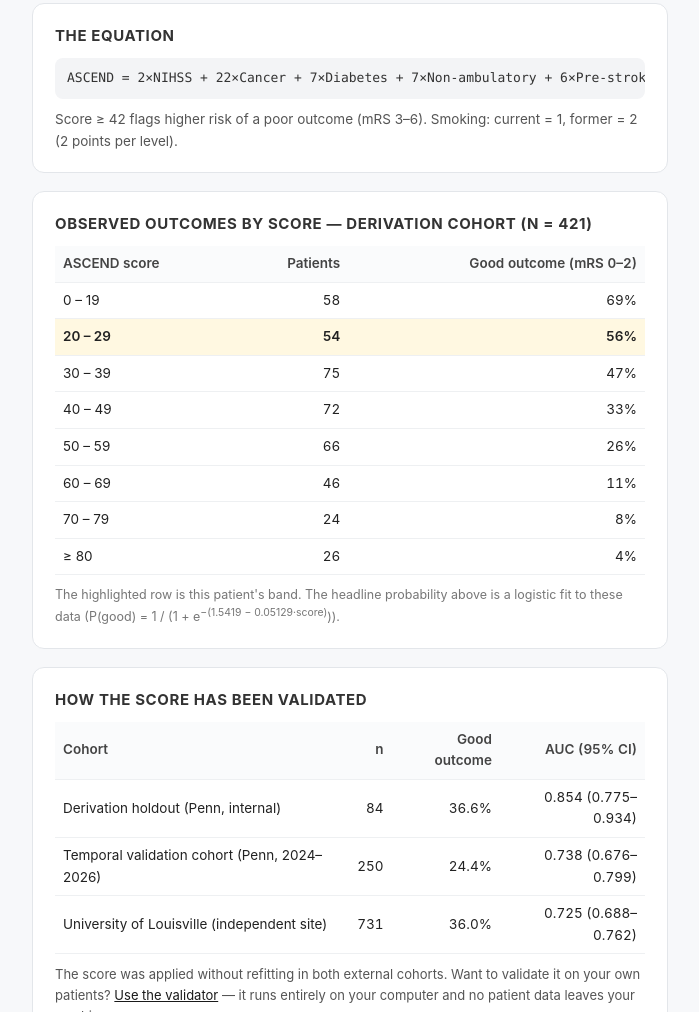
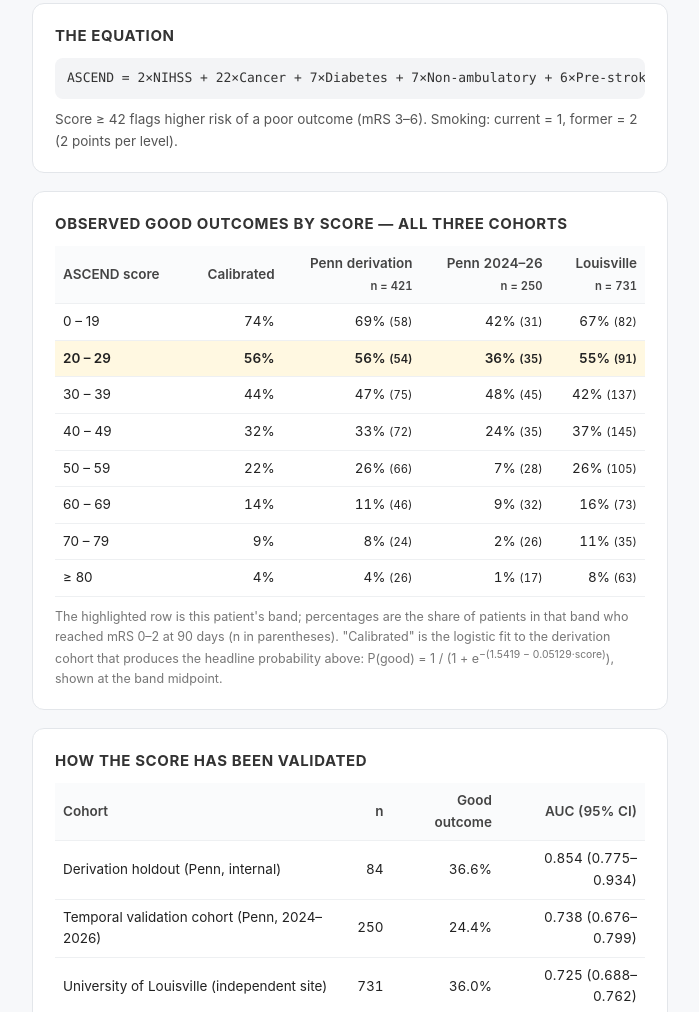
Before and after one commit to Jonah-Keller/stroke-score-validator, a plain HTML site: page calculator.html in a window 1280 px wide. Shown: the part 1007-2019 px from the top of the page, without its empty margins (290-989 px from the left). Drawn offline with Linux system fonts and the light colour scheme.

Commit message:
Calculator: observed good-outcome rates by score band across all three cohorts (derivation, Penn temporal, UofL)
Co-Authored-By: Claude Fable 5.1 <noreply@anthropic.com>
Claude-Session: https://claude.ai/code/session_01JkkFjPumsydKKPAYF4fpyv

```diff
--- a/calculator.html
+++ b/calculator.html
@@ -64,21 +64,21 @@ a{color:#1a1a1a}
 </div>
 
 <div class="card">
-  <h2>Observed outcomes by score — derivation cohort (n = 421)</h2>
+  <h2>Observed good outcomes by score — all three cohorts</h2>
   <table id="bands">
-    <thead><tr><th>ASCEND score</th><th class="num">Patients</th><th class="num">Good outcome (mRS 0–2)</th></tr></thead>
+    <thead><tr><th>ASCEND score</th><th class="num">Calibrated</th><th class="num">Penn derivation<br><small>n = 421</small></th><th class="num">Penn 2024–26<br><small>n = 250</small></th><th class="num">Louisville<br><small>n = 731</small></th></tr></thead>
     <tbody>
-      <tr data-lo="0"  data-hi="20"><td>0 – 19</td><td class="num">58</td><td class="num">69%</td></tr>
-      <tr data-lo="20" data-hi="30"><td>20 – 29</td><td class="num">54</td><td class="num">56%</td></tr>
-      <tr data-lo="30" data-hi="40"><td>30 – 39</td><td class="num">75</td><td class="num">47%</td></tr>
-      <tr data-lo="40" data-hi="50"><td>40 – 49</td><td class="num">72</td><td class="num">33%</td></tr>
-      <tr data-lo="50" data-hi="60"><td>50 – 59</td><td class="num">66</td><td class="num">26%</td></tr>
-      <tr data-lo="60" data-hi="70"><td>60 – 69</td><td class="num">46</td><td class="num">11%</td></tr>
-      <tr data-lo="70" data-hi="80"><td>70 – 79</td><td class="num">24</td><td class="num">8%</td></tr>
-      <tr data-lo="80" data-hi="999"><td>≥ 80</td><td class="num">26</td><td class="num">4%</td></tr>
+      <tr data-lo="0"  data-hi="20"><td>0 – 19</td><td class="num">74%</td><td class="num">69% <small>(58)</small></td><td class="num">42% <small>(31)</small></td><td class="num">67% <small>(82)</small></td></tr>
+      <tr data-lo="20" data-hi="30"><td>20 – 29</td><td class="num">56%</td><td class="num">56% <small>(54)</small></td><td class="num">36% <small>(35)</small></td><td class="num">55% <small>(91)</small></td></tr>
+      <tr data-lo="30" data-hi="40"><td>30 – 39</td><td class="num">44%</td><td class="num">47% <small>(75)</small></td><td class="num">48% <small>(45)</small></td><td class="num">42% <small>(137)</small></td></tr>
+      <tr data-lo="40" data-hi="50"><td>40 – 49</td><td class="num">32%</td><td class="num">33% <small>(72)</small></td><td class="num">24% <small>(35)</small></td><td class="num">37% <small>(145)</small></td></tr>
+      <tr data-lo="50" data-hi="60"><td>50 – 59</td><td class="num">22%</td><td class="num">26% <small>(66)</small></td><td class="num">7% <small>(28)</small></td><td class="num">26% <small>(105)</small></td></tr>
+      <tr data-lo="60" data-hi="70"><td>60 – 69</td><td class="num">14%</td><td class="num">11% <small>(46)</small></td><td class="num">9% <small>(32)</small></td><td class="num">16% <small>(73)</small></td></tr>
+      <tr data-lo="70" data-hi="80"><td>70 – 79</td><td class="num">9%</td><td class="num">8% <small>(24)</small></td><td class="num">2% <small>(26)</small></td><td class="num">11% <small>(35)</small></td></tr>
+      <tr data-lo="80" data-hi="999"><td>≥ 80</td><td class="num">4%</td><td class="num">4% <small>(26)</small></td><td class="num">1% <small>(17)</small></td><td class="num">8% <small>(63)</small></td></tr>
     </tbody>
   </table>
-  <p style="font-size:12.5px;color:#777;margin:10px 0 0">The highlighted row is this patient's band. The headline probability above is a logistic fit to these data (P(good) = 1 / (1 + e<sup>−(1.5419 − 0.05129·score)</sup>)).</p>
+  <p style="font-size:12.5px;color:#777;margin:10px 0 0">The highlighted row is this patient's band; percentages are the share of patients in that band who reached mRS 0–2 at 90 days (n in parentheses). "Calibrated" is the logistic fit to the derivation cohort that produces the headline probability above: P(good) = 1 / (1 + e<sup>−(1.5419 − 0.05129·score)</sup>), shown at the band midpoint.</p>
 </div>
 
 <div class="card">
```
